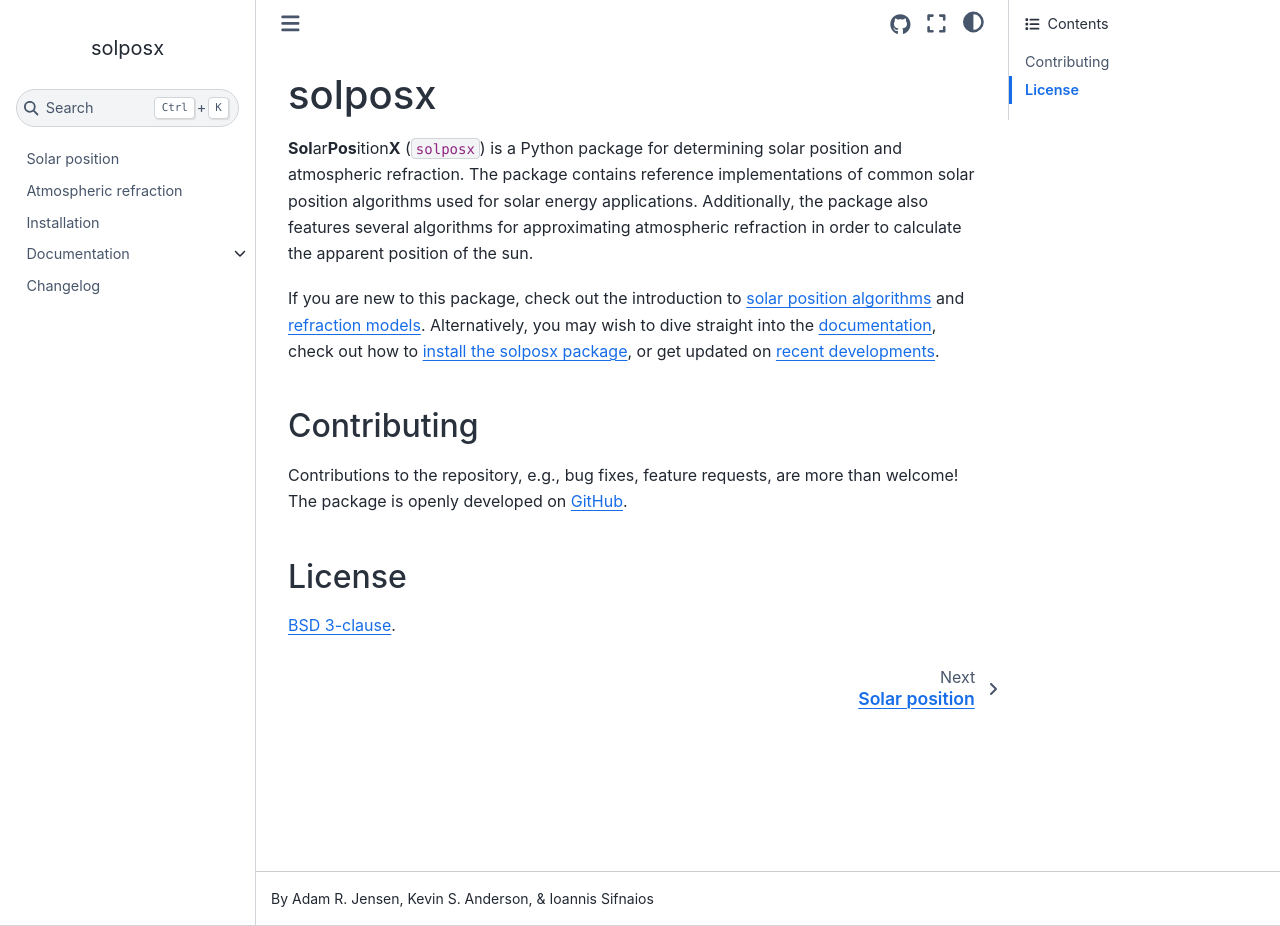
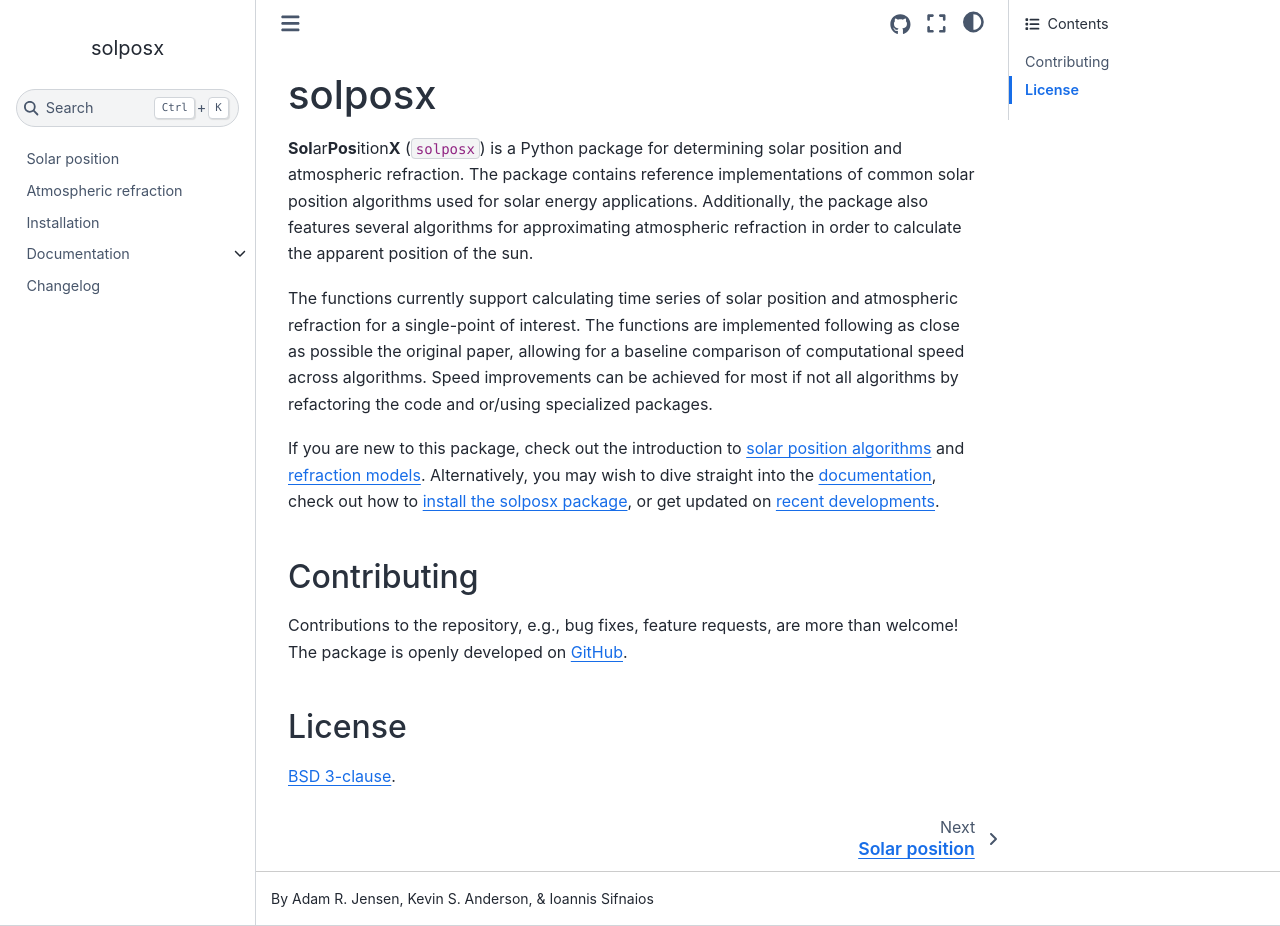
Before and after one commit to pvlib/solposx, a Sphinx documentation site: the page built from docs/source/index.md, in a window 1280 px wide and 926 px high. Built offline with Sphinx 7.4.7 and the Sphinx Book theme 1.1.4, drawn with Linux system fonts in a browser that asks for light colours.

Commit message:
Add disclaimer in main landing docs page (#127)
* Add disclaimer not in main landing docs page

Added information about function support and performance improvements.

* Fix typos

Co-authored-by: Kevin Anderson <kevin.anderso@gmail.com>

* Refine wording for clarity

Corrected phrasing for clarity in the documentation.

---------

Co-authored-by: Kevin Anderson <kevin.anderso@gmail.com>

```diff
--- a/docs/source/index.md
+++ b/docs/source/index.md
@@ -1,6 +1,8 @@
 # solposx
 
 **Sol**ar**Pos**ition**X** (`solposx`) is a Python package for determining solar position and atmospheric refraction. The package contains reference implementations of common solar position algorithms used for solar energy applications. Additionally, the package also features several algorithms for approximating atmospheric refraction in order to calculate the apparent position of the sun.
+
+The functions currently support calculating time series of solar position and atmospheric refraction for a single-point of interest. The functions are implemented following as close as possible the original paper, allowing for a baseline comparison of computational speed across algorithms. Speed improvements can be achieved for most if not all algorithms by refactoring the code and or/using specialized packages.
 
 If you are new to this package, check out the introduction to [solar position algorithms](solarposition_introduction) and [refraction models](refraction_introduction). Alternatively, you may wish to dive straight into the [documentation](documentation), check out how to [install the solposx package](installation), or get updated on [recent developments](whatsnew).
 
```
